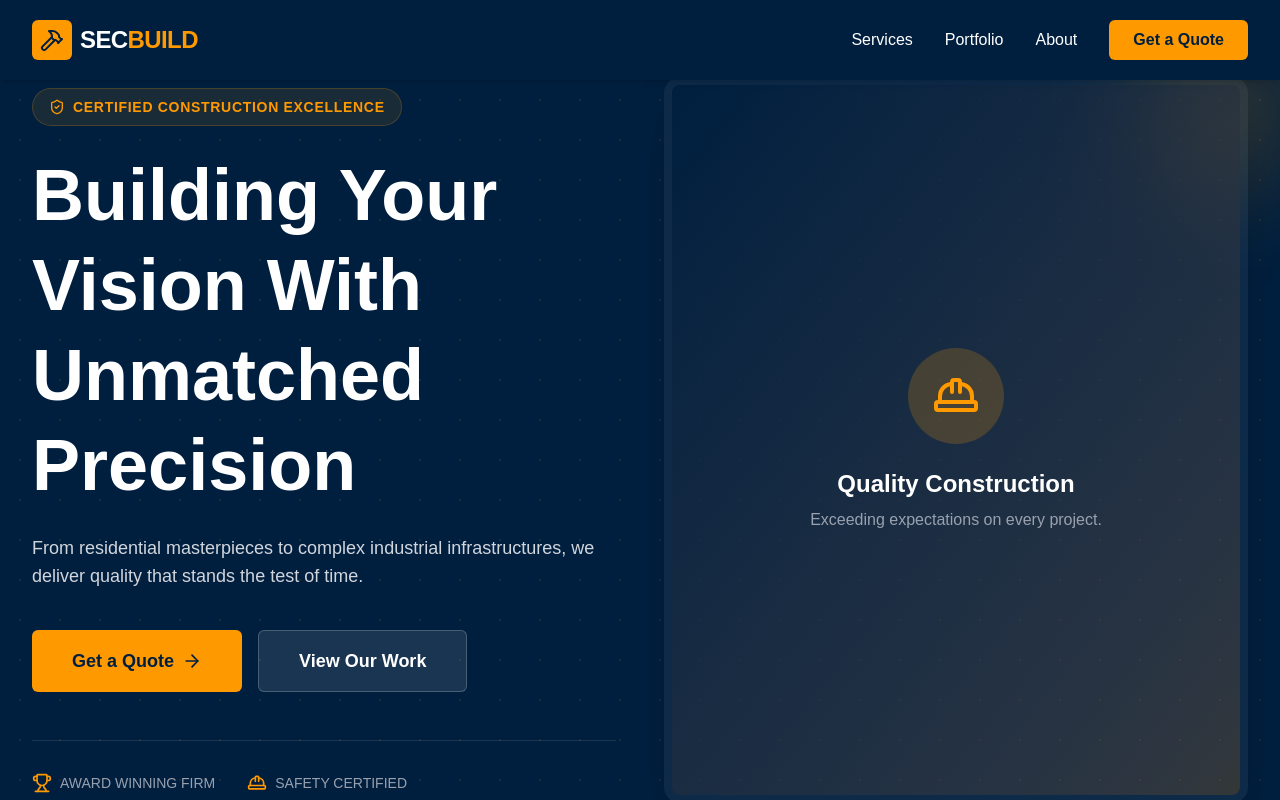
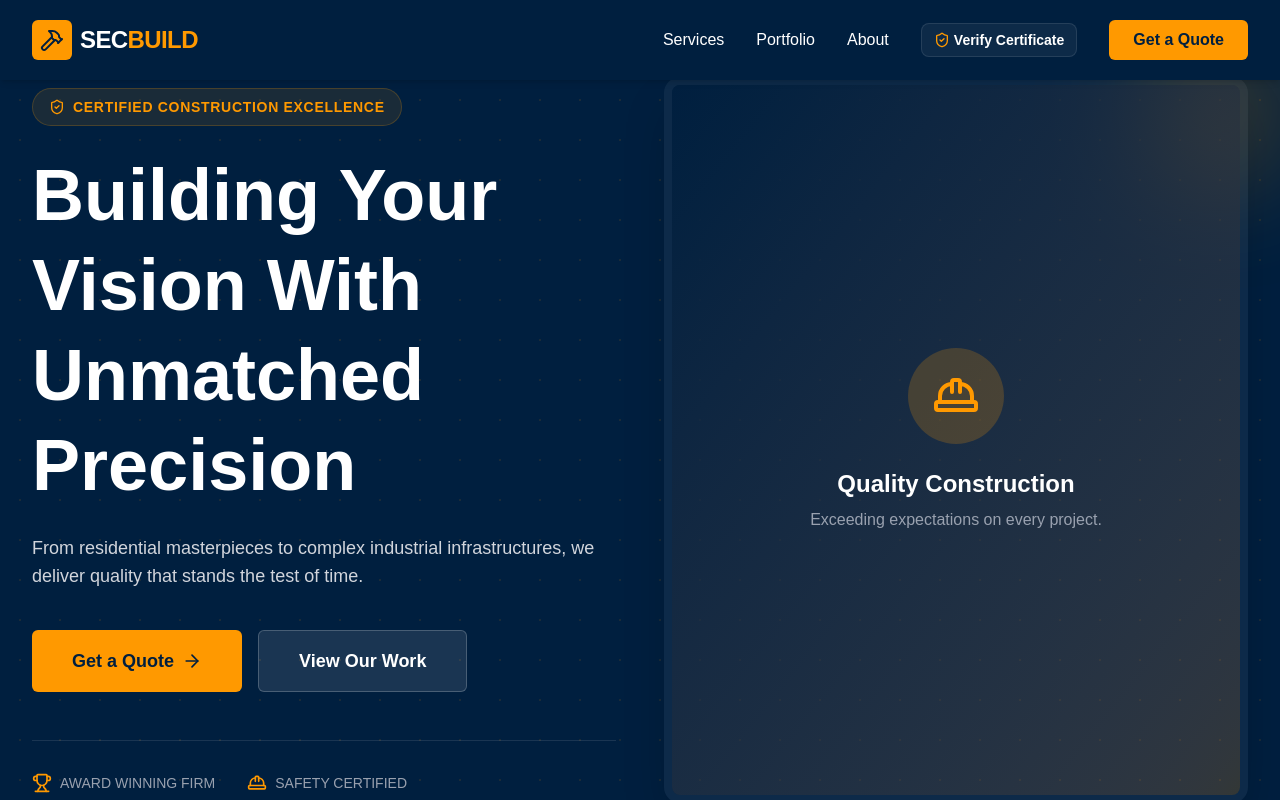
Before and after one commit to naimprince010-ship-it/secbd, a Next.js app: page / in a window 1280 px wide. Shown: the top 800 px of the page. Built offline with nearby package versions, Linux system fonts and the light colour scheme.

Commit message:
feat: Add Verify Certificate link to Navbar

```diff
--- a/src/components/Navbar.tsx
+++ b/src/components/Navbar.tsx
@@ -1,6 +1,6 @@
 "use client";
 
-import { Hammer, Menu, Phone, X } from "lucide-react";
+import { Hammer, Menu, Phone, X, ShieldCheck } from "lucide-react";
 import { useState } from "react";
 
 export function Navbar() {
@@ -21,6 +21,9 @@ export function Navbar() {
                         <a href="#services" className="hover:text-safety-orange transition-colors">Services</a>
                         <a href="#portfolio" className="hover:text-safety-orange transition-colors">Portfolio</a>
                         <a href="#about" className="hover:text-safety-orange transition-colors">About</a>
+                        <a href="/verify" className="hover:text-safety-orange transition-colors flex items-center gap-1 text-sm font-bold bg-white/5 px-3 py-1.5 rounded-lg border border-white/10 hover:bg-white/10">
+                            <ShieldCheck className="w-4 h-4 text-safety-orange" /> Verify Certificate
+                        </a>
                         <a href="#contact" className="bg-safety-orange hover:bg-safety-orange-hover text-navy font-bold py-2 px-6 rounded-md transition-all">Get a Quote</a>
                     </div>
 
@@ -38,6 +41,9 @@ export function Navbar() {
                     <a href="#services" className="py-2 hover:text-safety-orange" onClick={() => setIsOpen(false)}>Services</a>
                     <a href="#portfolio" className="py-2 hover:text-safety-orange" onClick={() => setIsOpen(false)}>Portfolio</a>
                     <a href="#about" className="py-2 hover:text-safety-orange" onClick={() => setIsOpen(false)}>About</a>
+                    <a href="/verify" className="py-2 hover:text-safety-orange flex items-center gap-1" onClick={() => setIsOpen(false)}>
+                        <ShieldCheck className="w-4 h-4 text-safety-orange" /> Verify Certificate
+                    </a>
                     <a href="#contact" className="bg-safety-orange text-navy font-bold py-3 px-6 rounded-md text-center" onClick={() => setIsOpen(false)}>Get a Quote</a>
                 </div>
             )}
```
